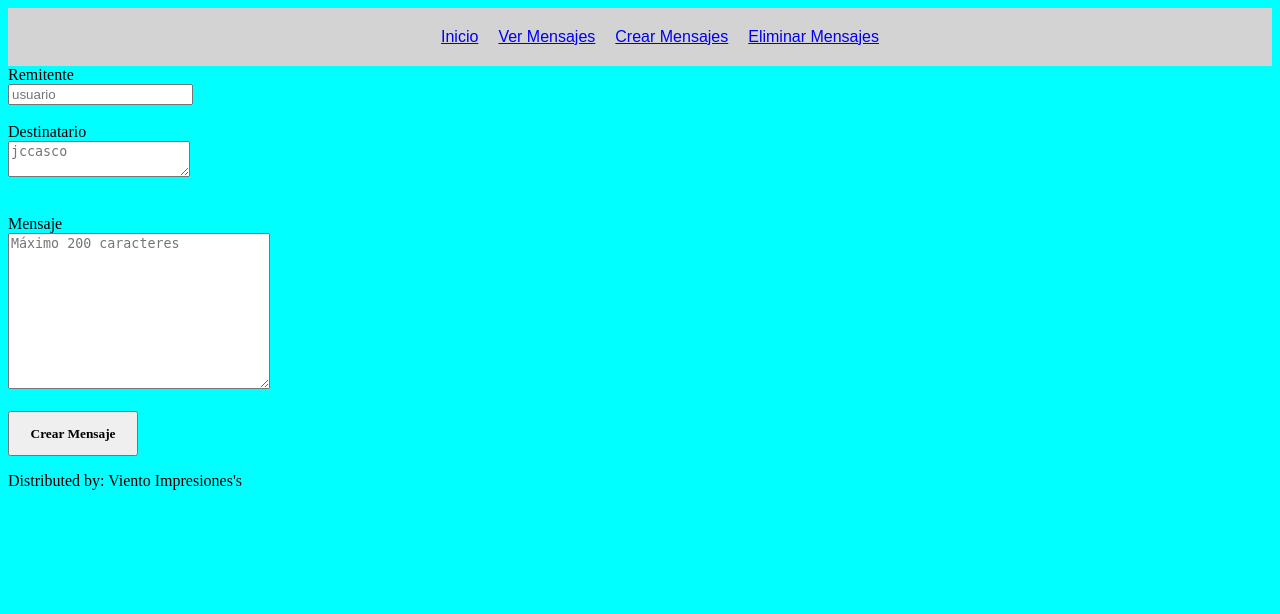
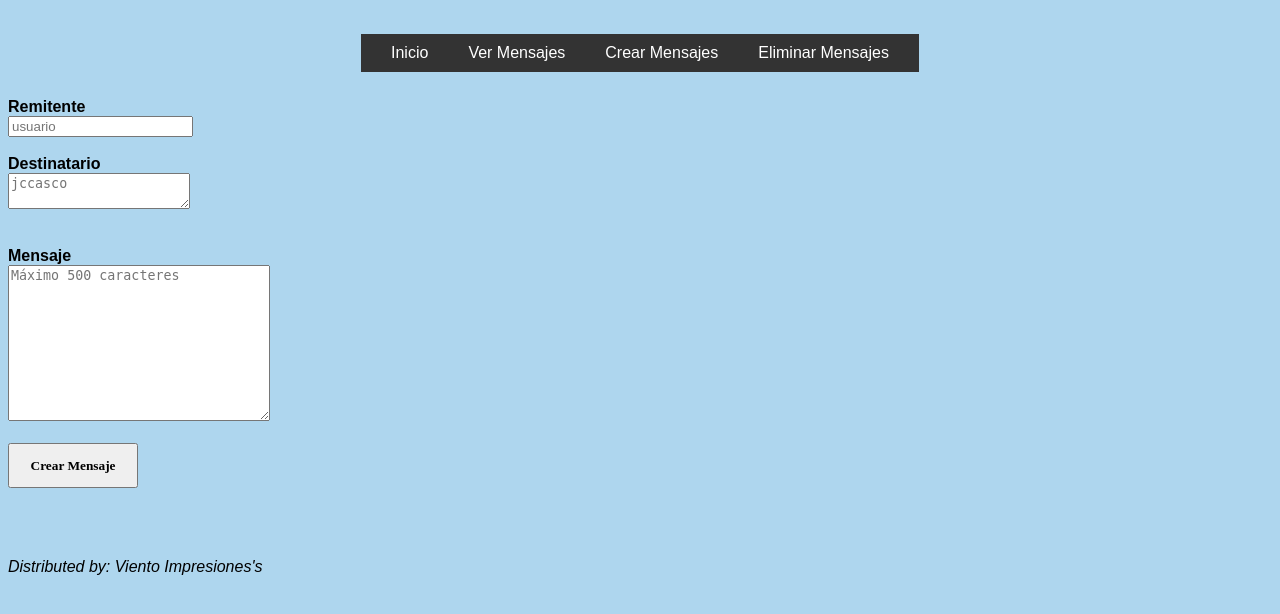
Before and after one commit to ValentinoViento/TableroMensajes, a Django app: page /crear/ in a window 1280 px wide. Shown: the top 614 px of the page. Run offline with Django 4.2, Linux system fonts and the light colour scheme.

Commit message:
Casi terminado

```diff
--- a/mensajes/models.py
+++ b/mensajes/models.py
@@ -8,4 +8,4 @@ class Mensaje(models.Model):
     fechaEnvio = models.DateTimeField(auto_now_add=True)
 
     def __str__(self):
-        return f"{self.remitente} -> {self.destinatario}: {self.textoMensaje[:20]}"
+        return f"{self.remitente} -> {self.destinatario}: {self.textoMensaje[:200]}"
--- a/mensajes/static/mensajes/styles.css
+++ b/mensajes/static/mensajes/styles.css
@@ -1,25 +1,39 @@
 header {
-    background-color: lightgray;
     padding: 10px;
+    display: flex;
+    justify-content: center;
+    align-items: center;
 }
 
 nav ul {
-    list-style-type: none;
-    display: flex;
-    justify-content: center;
-    height: 50%;
-    width: 80%;
-    margin: auto;
-    font-family: sans-serif;
+  list-style: none;
+  display: flex;
+  justify-content: center;
+  align-items: center;
+  background-color: #333;
+  padding: 10px;
 }
 
 nav li {
-    margin: 10px;
+  margin: 0 10px;
+}
+
+nav a {
+  color: #fff;
+  text-decoration: none;
+  padding: 5px 10px;
+  border-radius: 5px;
+}
+
+nav a:hover {
+  background-color:
+#555;
 }
 
 
 body {
-    background-color: aqua;
+    background-color: #44a2d86e;
+    font-family: Arial;
 }
 
 
@@ -29,9 +43,9 @@ table {
     border-collapse: collapse;
 }
 
-td, tr {
-    display: inline-table   ;
+td {
+    display: inline-table;
     border: 5px;
-    padding: 70px;
-    margin-right: 70px;
+    padding: 30px;
+    margin-right: 30px;
 }
--- a/mensajes/templates/base.html
+++ b/mensajes/templates/base.html
@@ -17,9 +17,9 @@
         {%block content%}{%endblock%}
     </div>
 
-
+    <br><br><br>
     <footer>
-        <p>Distributed by: Viento Impresiones's</p>
+        <i>Distributed by: Viento Impresiones's</i>
     </footer>
 
 </body>
--- a/mensajes/templates/crear_mensaje.html
+++ b/mensajes/templates/crear_mensaje.html
@@ -7,16 +7,16 @@
 
 {%block content%}
     <form method="POST">
-        {% csrf_token %}
+        {% csrf_token %}    <!--token para permitir el uso-->
 
-        <label for="remitente">Remitente</label><br>
+        <label for="remitente"><b>Remitente</b></label><br>
         <input type="text" id="remitente" name="remitente" placeholder="usuario" required><br><br>
 
-        <label for="destinatario">Destinatario </label><br>
+        <label for="destinatario"><b>Destinatario</b> </label><br>
         <textarea id="destinatario" name="destinatario" placeholder="jccasco" required></textarea><br><br>
 
-        <p><label for="textoMensaje">Mensaje </label><br>
-        <textarea id="textoMensaje" name="textoMensaje" maxlength="200" cols="30" rows="10" placeholder="Máximo 200 caracteres" required></textarea>
+        <p><label for="textoMensaje"><b>Mensaje</b></label><br>
+        <textarea id="textoMensaje" name="textoMensaje" maxlength="500" cols="30" rows="10" placeholder="Máximo 500 caracteres" required></textarea>
         <br><br>
 
         <button type="submit" style="width: 130px; height: 45px; font-family: Sans-Seriff;"><b>Crear Mensaje</b></button>
--- a/mensajes/templates/eliminar_mensaje.html
+++ b/mensajes/templates/eliminar_mensaje.html
@@ -10,7 +10,7 @@
         <ul>
             {% for mensaje in mensajes %}
             <li>
-                <input type="checkbox" name="seleccionar" value="{{ mensaje.id }}">
+                <input type="checkbox" name="seleccionar" value="{{ mensaje.id }}">     <!--checkbox para seleccionar 1 o más mensajes-->
                 De: <b>{{ mensaje.remitente |capfirst}}</b>
                 Para: <b>{{ mensaje.destinatario |capfirst}}</b>
                 <br>{{ mensaje.textoMensaje |capfirst}}
--- a/mensajes/templates/home.html
+++ b/mensajes/templates/home.html
@@ -5,5 +5,8 @@
 {%block header%}{%endblock%}
 
 {% block content %}
-    <p>Sean Bienvenidos/as a mi trabajo práctico 2.</p>
+    <b><p>Sean Bienvenidos/as a mi trabajo práctico 2. </p>
+    <p>En esta nueva entrega probaremos y utilizaremos mejor los filtros en la base de datos.</p>
+    <p>Y experimentaremos la creación y eliminación de cualquier mensaje que hayamos creado.</p>
+    <p>Para más información de la página, visite <a href="https://github.com/ValentinoViento/TableroMensajes"><i>https://github.com/ValentinoViento/TableroMensajes</i></a> </p> </b>
 {% endblock %}
--- a/mensajes/templates/mensaje_recibido_enviado.html
+++ b/mensajes/templates/mensaje_recibido_enviado.html
@@ -14,7 +14,7 @@
             <select name="remitente_filtro">
                 <option value="">-----</option>
                 {% for remitente in remitentes %}
-                    <option value="{{ remitente }}" {% if remitente == request.GET.remitente_filtro %}selected{% endif %}>{{ remitente }}</option>
+                    <option value="{{ remitente }}" {% if remitente == request.GET.remitente_filtro %}selected{% endif %}>{{ remitente }}</option><!--Este código ayuda y determina que la opción seleccionada quede fija, en caso de querer utilizar ambos filtros en simultáneo-->
                 {% endfor %}
             </select>
             </td>
@@ -33,7 +33,7 @@
         </tr>
     </table>
 
-    <br><button type="submit" style="width: 80px; height: 35px; font-family: Sans-Seriff;"><b>Filtrar</b></button>
+    <br><button type="submit" style="width: 60px; height: 25px; font-family: Sans-Seriff;"><b>Filtrar</b></button>
 </form>
 
 <ul>
--- a/mensajes/views.py
+++ b/mensajes/views.py
@@ -7,26 +7,23 @@ from .forms import MensajeForm
 
 
 def ver_mensajes(request):
-    # Obtener los filtros
     remitente_filtro = request.GET.get('remitente_filtro')
     destinatario_filtro = request.GET.get('destinatario_filtro')
 
-    # Obtener todos los mensajes inicialmente
     mensajes = Mensaje.objects.all()
 
-    # Aplicar filtros
     if remitente_filtro:
         mensajes = mensajes.filter(remitente=remitente_filtro)
     if destinatario_filtro:
         mensajes = mensajes.filter(destinatario=destinatario_filtro)
 
-    # Obtener remitentes y destinatarios únicos para el formulario
+    # Obtener mediante tuplas los valores, y quita los repetidos mediante el método .disctinct
+    # Método flat para convertir la tupla en listas "simples", y mejorar el filtrador dinámico
     remitentes = Mensaje.objects.values_list('remitente', flat=True).distinct()
     destinatarios = Mensaje.objects.values_list('destinatario', flat=True).distinct()
 
-    # Pasar los mensajes y las opciones de filtro al template
-    return render(request, 'mensaje_recibido_enviado.html', {
-        'mensajes': mensajes,
+    return render(request, 'mensaje_recibido_enviado.html',
+        {'mensajes': mensajes,
         'remitentes': remitentes,
         'destinatarios': destinatarios,})
 
--- /dev/null
+++ b/requirements.txt
@@ -0,0 +1,4 @@
+asgiref==3.8.1
+Django==4.2
+sqlparse==0.5.1
+typing_extensions==4.12.2
```
Also changed, not shown: db.sqlite3.
